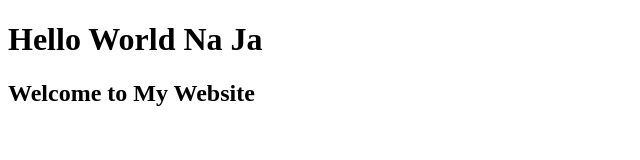
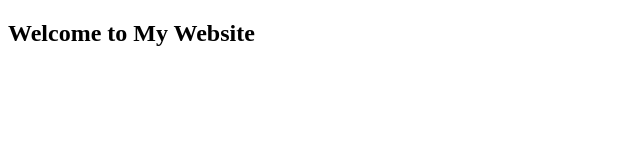
Before and after one commit to johnwickrichman/Test-Github, a plain HTML site: page index.html in a window 1280 px wide. Shown: the whole page, without its empty margins (0-640 px from the left). Drawn offline with Linux system fonts and the light colour scheme.

Commit message:
ลบ H1 ออก

```diff
--- a/index.html
+++ b/index.html
@@ -5,7 +5,6 @@
 </head>
 <body>
 
-    <h1>Hello World Na Ja</h1>
     <h2>Welcome to My Website</h2>
 </body>
 </html>
```
